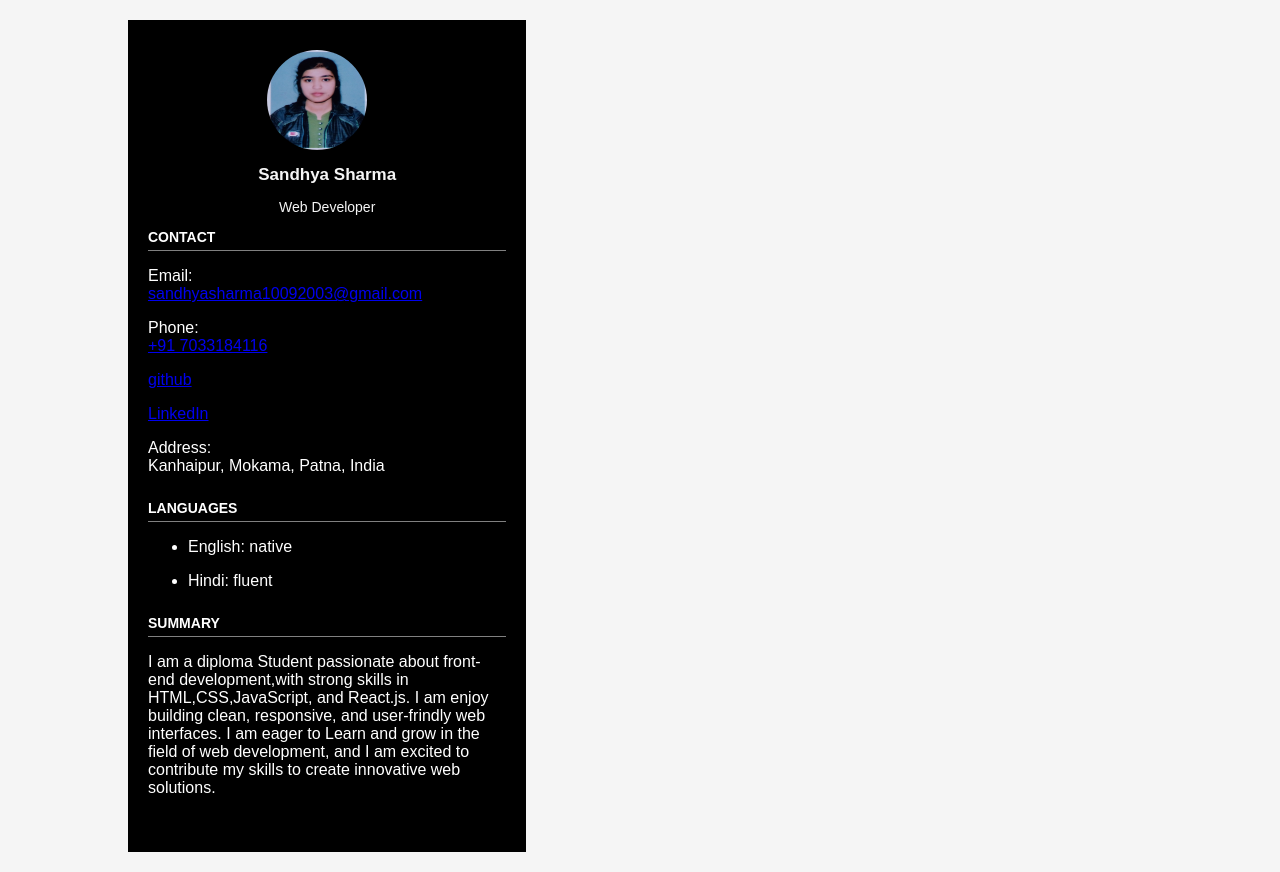
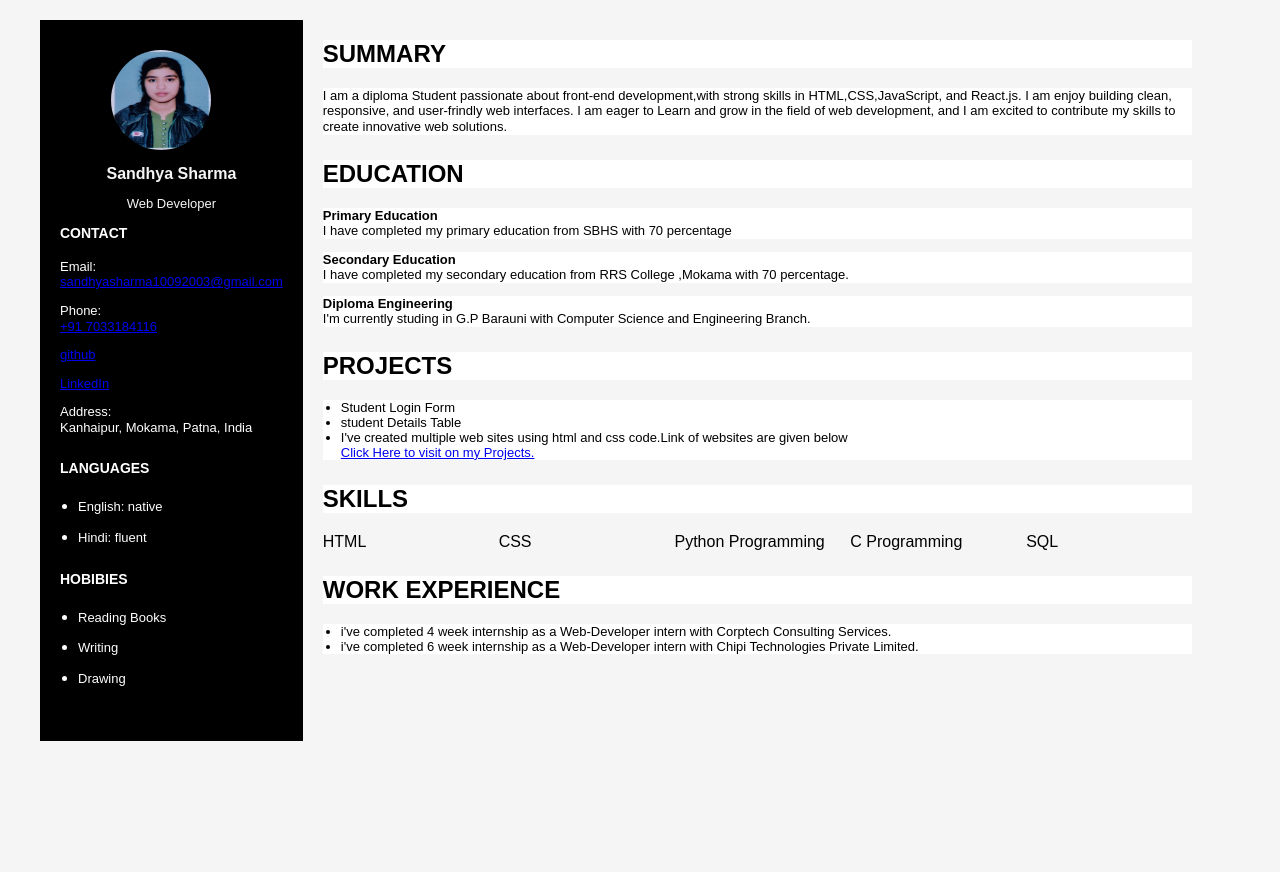
Before and after one commit to sandhyasharama/Website, a plain HTML site: page HTML/myresume.html in a window 1280 px wide. After the commit the page ends 800 px from the top, so only its background shows below. Drawn offline with Linux system fonts and the light colour scheme.

Commit message:
resume file uploaded

```diff
--- a/HTML/myresume.html
+++ b/HTML/myresume.html
@@ -11,13 +11,11 @@
         <div class="resume">
             <div class="profilepicture">
                 <img src="../image/20230523_111447_074015[1].jpg" alt="sandhyapicture" class="profile">
-            </div>
-            <div class="name">
                 <h1>Sandhya Sharma</h1>
                 <p class="rtitle">Web Developer</p>
             </div>
             <div class="section">
-                <h2>CONTACT</h2>
+                <h3>CONTACT</h3>
                 <p>Email:<br><a href="mailto:sandhyasharma10092003@gmail.com">sandhyasharma10092003@gmail.com</a>
                 </p>
                 <p>Phone:<br><a href="tel:+91 7033184116">+91 7033184116</a></p>
@@ -27,19 +25,67 @@
                 <p>Address:<br> Kanhaipur, Mokama, Patna, India</p>
             </div>
             <div class="section">
-                <h2>LANGUAGES</h2>
-                <ul>
+                <h3>LANGUAGES</h3>
+                <ul class="language">
                     <li><p>English: native</p></li>
                     <li><p>Hindi: fluent</p></li>
                 </ul>
             </div>
+            <div class="section">
+                <h3>HOBIBIES</h3>
+                <ul>
+                    <li><p>Reading Books</p></li>
+                    <li><p>Writing</p></li>
+                    <li><p>Drawing</p></li>
+
+                </ul>
+            </div>
+
+        </div>
        <div class="rightside">
                 <div class="section">
+
                     <h2>SUMMARY</h2>
                     <p>I am a diploma Student passionate about front-end development,with strong skills in HTML,CSS,JavaScript, and
                     React.js. I am enjoy building clean, responsive, and user-frindly web interfaces. I am eager to Learn and grow in the field of web development, and I am excited to
                     contribute my skills to create innovative web solutions. </p>
                 </div>
+
+                <div class="section">
+                    <h2>EDUCATION</h2>
+                    <p><strong>Primary Education</strong><br> I have completed my primary education from SBHS with 70 percentage</p>
+                    <p><strong>Secondary Education</strong><br> I have completed my secondary education from RRS College ,Mokama with 70 percentage.</p>
+                    <p><strong>Diploma Engineering</strong><br> I'm currently studing in G.P Barauni with Computer Science and Engineering Branch.</p>
+                </div>
+
+                <div class="section">
+                    <h2>PROJECTS</h2>
+                    <ul>
+                        <li>Student Login Form</li>
+                        <li>student Details Table</li>
+                        <li>I've created multiple web sites using html and css code.Link of websites are given below</li>
+                        <a href="https://sandhyasharama.github.io/Website/">Click Here to visit on my Projects. </a>
+                    </ul>
+                </div>
+                <div class="section">
+                    <h2>SKILLS</h2>
+                    <div class="skills">
+                        <span>HTML</span>
+                        <span>CSS</span>
+                        <span>Python Programming</span>
+                        <span>C Programming</span>
+                        <span>SQL</span>
+
+                    </div>
+
+
+                </div>
+                <div class="section">
+                    <h2>WORK EXPERIENCE</h2>
+                    <ul>
+                        <li>i've completed 4 week internship as a Web-Developer intern with Corptech Consulting Services.</li>
+                        <li>i've completed 6 week internship as a Web-Developer intern with Chipi Technologies Private Limited.</li>
+                    </ul>
                 </div>
                 </div>
 
--- a/css/myresume.css
+++ b/css/myresume.css
@@ -2,20 +2,24 @@ body{
     font-family: Arial,sans-serif;
     margin: 0;
     background-color: whitesmoke;
-    color: grey;
+    color: gray;
 }
 .resume{
+
     background: black;
     color: white;
-    width: 35%;
+    width: 20%;
     padding: 30px 20px;
     text-align: center;
 }
 
 .myresume{
-    width: 80%;
+    display: flex;
+    justify-content: space-between;
+    width: 90%;
     max-height: 1000px;
-    margin: auto;
+    margin-right: 10px;
+    margin-left: 20px;
     padding: 20px;
     background: whitesmoke;
 }
@@ -26,15 +30,20 @@ body{
     border-radius: 200px;
     margin-right: 20px;
 }
-.name h1{
+.profilepicture h1{
     margin: 1;
-    font-size: 17px;
+    font-size: 16px;
     color: whitesmoke;
 }
 
 .rtitle{
-    font-size: 14px;
+    font-size: 13px;
     color:whitesmoke;
+
+
+}
+.myresume ul{
+    padding-left: 18px;
 }
 
 .section{
@@ -42,11 +51,44 @@ body{
     text-align: left;
 }
 
-.section h2{
+.section h3{
     font-size: 14px;
-    border-bottom: 1px solid gray;
+
     padding-bottom: 5px;
     margin-bottom: 10px;
     color: white;
 
 }
+.section p{
+    font-size: 13px;
+    line-height: 1.2;
+}
+.rightside .section h2{
+
+    margin-left: 20px;
+    justify-content: space-between;
+
+    background: white;
+
+    color: black;
+}
+.rightside .section p{
+    margin-left: 20px;
+    color: black;
+    background: white;
+}
+.rightside .section ul{
+    font-size: 13px;
+    margin-left: 20px;
+    color: black;
+    background-color: white;
+}
+
+.skills{
+    display: grid;
+    grid-template-columns: repeat(auto-fit,minmax(120px, 1fr));
+    gap: 10px;
+    color: black;
+    margin-left: 20px;
+
+}
```
Lines whose indentation alone changed are shown as unchanged.
